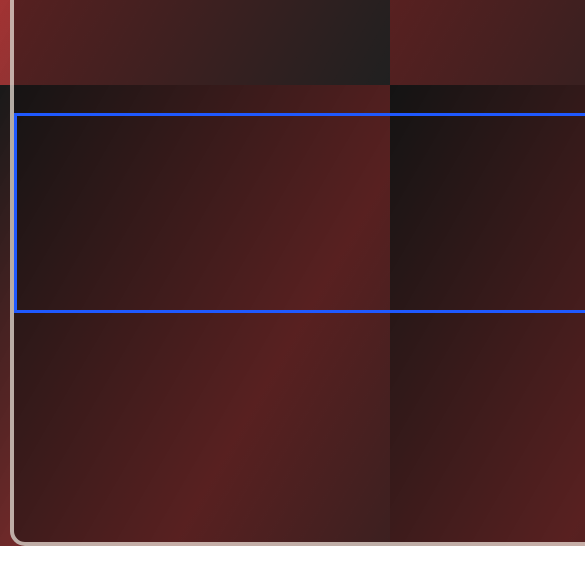
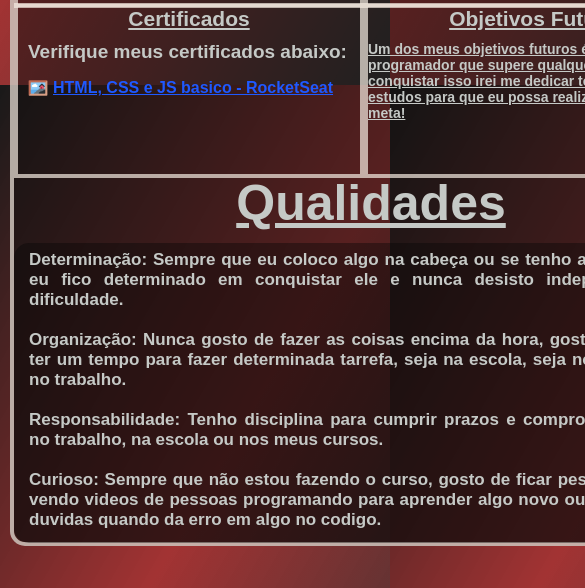
Before and after one commit to vitor-gabiel/Projeto-Sobre-mim, a plain HTML site: page index.html in a window 390 px wide. Shown: the part 759-1347 px from the top of the page, 585 px wide, since content can reach past the window. Before the commit the page ends 1305 px from the top, so only its background shows below. Drawn offline with nearby package versions, Linux system fonts and the light colour scheme; a web font is replaced by a local one.

Commit message:
organização do texto para o cll

```diff
--- a/style.css
+++ b/style.css
@@ -28,7 +28,6 @@ body {
 
 #container {
   width: 1600px;
-  height: 800px;
   height: 1200px;
   margin: 0 auto;
 
@@ -68,6 +67,7 @@ body {
 }
 
 #nome-lema .nome {
+  position: relative;
   bottom: 200px;
   left: 275px;
   font-size: 35px;
@@ -75,6 +75,7 @@ body {
 }
 
 #nome-lema .lema {
+  position: relative;
   color: rgb(100, 100, 100);
   left: 275px;
   bottom: 205px;
@@ -373,9 +374,9 @@ body {
 
 @media (max-width: 720px) {
   #container {
-    position: relative;
-    max-width: 720px;
-    max-height: 1280px;
+  padding: 0 auto;
+  max-width: 720px;
+  max-height: 1080px;
   }
 
   #quadrado-blur {
@@ -418,7 +419,7 @@ body {
   border: 4px solid var(--blur-bordas);
   position: relative;
   left: 0;
-  top: -30px;
+  top: 170px;
   width: 350px;
   height: 175px;
 }
@@ -450,7 +451,7 @@ body {
   border: 4px solid var(--blur-bordas);
   position: relative;
   left: 350px;
-  top: -205px;
+  top: -5px;
   width: 350px;
   height: 175px;
   border-radius: 0;
@@ -460,7 +461,7 @@ body {
   border: 4px solid var(--blur-bordas);
   position: relative;
   left: 0;
-  top: -210px;
+  top: -10px;
   width: 350px;
   height: 175px;
 }
@@ -469,7 +470,7 @@ body {
   border: 4px solid var(--blur-bordas);
   position: relative;
   left: 350px;
-  top: -385px;
+  top: -185px;
   width: 350px;
   height: 175px;
 }
@@ -483,45 +484,23 @@ body {
 #blur-qualidades {
   position: relative;
   border-radius: 0 0 15px 0;
+  width: 500px;
   height: 200px;
-  left: 0;
-  top: 650px;
-  margin: 0px;
-  border: 3px solid #1f59ff;
+  left: -745px;
+  top: 900px;
+
 }
 
 #blur-texto-qualidades {
-  position: relative;
-  bottom: 120px;
-  width: 805px;
-  height: 299px;
-  margin: 0 0 0 745px;
-  border-radius: 15px;
-  background: var(--blur-textos);
-
+  width: 690px;
+  height: 300px;
 }
 
 #blur-qualidades .titulo-qualidades {
-  border-left: 4px solid var(--blur-bordas);
-  height: 414px;
-  position: absolute;
-  bottom: 188px;
-  left: 700px;
-  right: 0;
-  width: 900px;
-  text-align: center;
-  font-size: 50px;
-  text-decoration: underline;
-  margin: 0;
+  bottom: -25px;
+  margin: 0 -50px;
 }
-
-#texto-qualidades {
-  color: rgb(197, 201, 198);
-}
-
 #texto-qualidades p {
-  text-align: justify;
-  padding: 7px 15px 0 15px;
-  font-size: 18px;
+  font-size: 17px;
 }
 }
```
